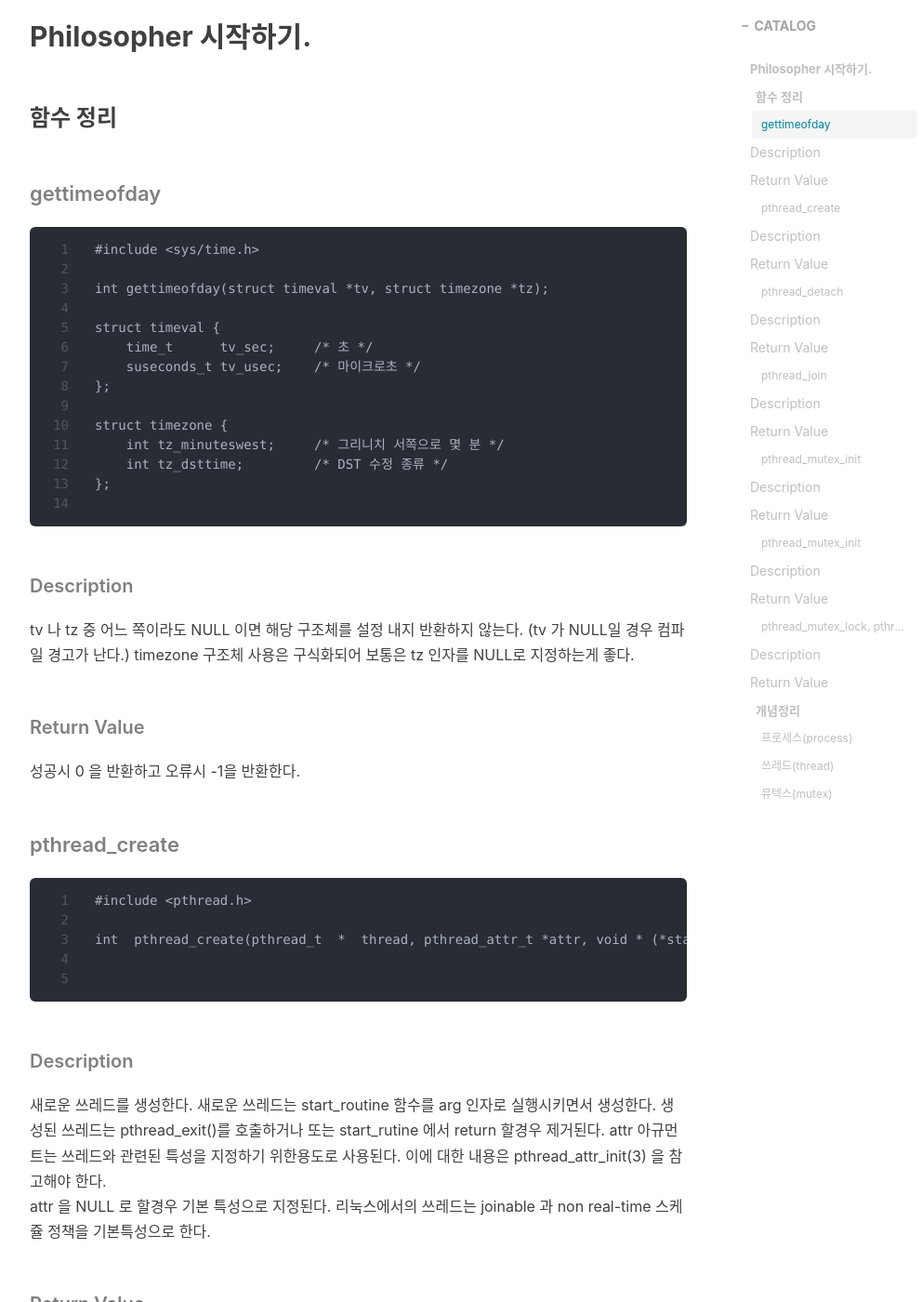
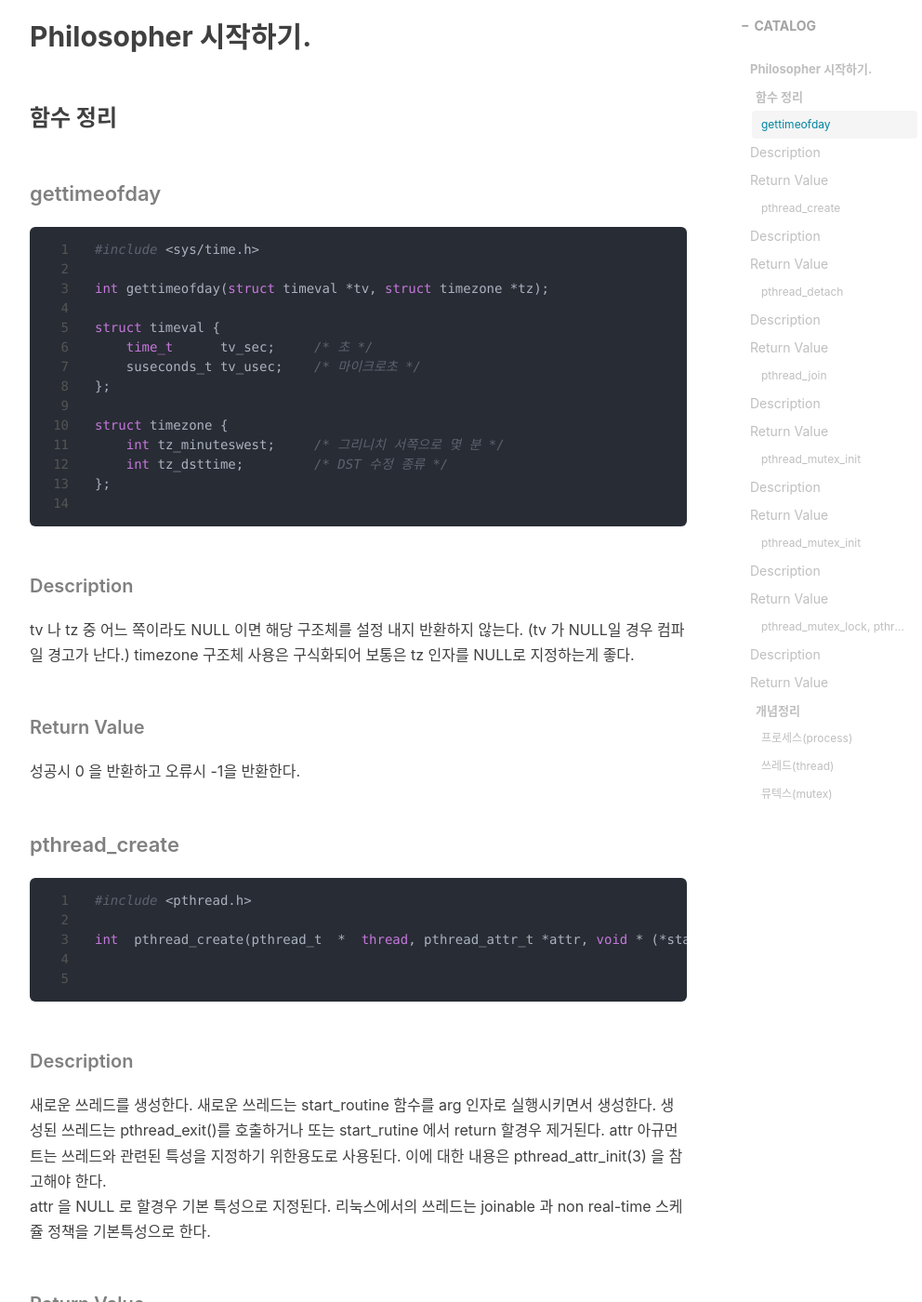
Before and after one commit to dino9881/dino9881.github.io, a Jekyll site: the page built from _posts/42/2022-07-01-philosophers.md, in a window 1280 px wide and 1400 px high, scrolled down 606 px. Shown: the whole window at 93% size, without its empty margins (233-1225 px from the left). Built offline with Jekyll 4.4.1, drawn with Linux system fonts in a browser that asks for light colours; nearby versions of some CDN libraries; comment, search, counter and statistics services are not loaded; some of the changed text lies outside the part shown.

Commit message:
[FIX] : post layout fix

````diff
--- a/_posts/42/2022-07-01-philosophers.md
+++ b/_posts/42/2022-07-01-philosophers.md
@@ -16,7 +16,7 @@ published: true
 ### 함수 정리
 
 #### gettimeofday
-```
+```c
 #include <sys/time.h>
 
 int gettimeofday(struct timeval *tv, struct timezone *tz);
@@ -32,6 +32,7 @@ struct timezone {
 };
 
 ```
+
 ##### Description
 tv 나 tz 중 어느 쪽이라도 NULL 이면 해당 구조체를 설정 내지 반환하지 않는다. (tv 가 NULL일 경우 컴파일 경고가 난다.)
 timezone 구조체 사용은 구식화되어 보통은 tz 인자를 NULL로 지정하는게 좋다.
@@ -39,13 +40,16 @@ timezone 구조체 사용은 구식화되어 보통은 tz 인자를 NULL로 지
 ##### Return Value
 성공시 0 을 반환하고 오류시 -1을 반환한다.
 #### pthread_create
-```
+
+``` c
 
 #include <pthread.h>
 
 int  pthread_create(pthread_t  *  thread, pthread_attr_t *attr, void * (*start_routine)(void *), void * arg);
 
 ```
+
+
 ##### Description
 새로운 쓰레드를 생성한다. 새로운 쓰레드는 start_routine 함수를 arg 인자로 실행시키면서 생성한다.
 생성된 쓰레드는 pthread_exit()를 호출하거나 또는 start_rutine 에서 return 할경우 제거된다.
@@ -56,13 +60,14 @@ attr 을 NULL 로 할경우 기본 특성으로 지정된다. 리눅스에서의
 성공할경우 쓰레드식별자인 thread 에 쓰레드 식별번호를 저장하고, 0을 리턴한다. 실패했을경우 에러코드 값을 리턴한다.
 쓰레드 생성을 위한 자원이 부족하거나, PTHREAD_THREADS_MAX를 초과해서 쓰레드 생성을 요청ㅇ할경우 에러가 발생한다.
 #### pthread_detach
-```
+``` c
 
 #include <pthread.h>
 
 int pthread_detach(pthread_t th);
 
 ```
+
 ##### Description
 쓰레드 식별자 th를 가지는 쓰레드를 메인쓰레드에서 분리 시킨다. th를 가지는 쓰레드가 종료되는 즉시 쓰레드의 모든 자원을 free 해 줄 것을 보증한다.
 detach시키지 않았다면 쓰레드가 종료한다고 하더라도 pthread_join을 호출하지 않는 한 자원을 되돌리지 않는다.
@@ -71,13 +76,14 @@ pthread_detach()함수를 호출하는 외에도 pthread_create()시 pthread_att
 ##### Return Value
 성공하면 0, 실패하면 0이 아닌 값을 리턴한다.
 #### pthread_join
-```
+``` c
 
 #include <pthread.h>
 
 int pthread_join(pthread_t th, void **thread_return);
 
 ```
+
 ##### Description
 쓰레드 식별번호 th 를 가진 쓰레드가 종료되는것을 기다린다. thread_return 값이 NULL이 아니라면 , 리턴값이 저장된 영역이 전달되게 된다.
 join되기 위해서는 쓰레드가 joinable 상태로 작동하고 있어야 하며, 만약 기다리는 쓰레드가 detached 상태라면 기다릴 수 없다.
@@ -86,13 +92,16 @@ joinable 쓰레드가 종료되면 , 메모리 자원의 해제가 자동으로
 ##### Return Value
 성공할 경우 thread 에 식별 번호를 저장하고 0을 리턴한다. 실패했을경우 에러코드 값을 리턴한다.
 #### pthread_mutex_init
-```
+
+``` c
+
 
 #include <pthread.h>
 
 int pthread_mutex_init(pthread_mutex_t * mutex, const pthread_mutex_attr *attr);
 
 ```
+
 ##### Description
 쓰레드가 공유하는 데이터 영역을 보호하기 위해서 사용되는 도구인 뮤텍스 객체를 초기화 하는 함수이다.
 첫번째 인자인 mutex는 초기화 시킬 뮤텍스 객체이다. attr인자를 통해 뮤텍스의 특징을 정의할 수 있다.
@@ -102,20 +111,22 @@ int pthread_mutex_init(pthread_mutex_t * mutex, const pthread_mutex_attr *attr);
 항상 0 을 반환한다.
 
 #### pthread_mutex_init
-```
+``` c
 
 #include <pthread.h>
 
 int pthread_mutex_destroy(pthread_mutex_t *mutex);
 
 ```
+
 ##### Description
 mutex가 가르키는 뮤텍스 객체를 파기한다.
 
 ##### Return Value
 성공시 0을 반환, 실패할 경우 -1을 반환한다.
 #### pthread_mutex_lock, pthread_mutex_unlock
-```
+
+``` c
 
 #include <pthread.h>
 
@@ -123,6 +134,7 @@ int pthread_mutex_lock(pthread_mutex_t *mutex);
 int pthread_mutex_unlock(pthread_mutex_t *mutex);
 
 ```
+
 ##### Description
 뮤텍스는 쓰레드간 공유하는 데이터 영역을 보호하기 위해 임계 영역을 만들고 임계영역내에 단 하나의 쓰레드만이 진입가능 하도록 하는 방식을 사용한다.
 lock은 임계영역에 진입하기 위한 요청, unlock은 임계영역을 빠져나오면서 다른 쓰레드에게 임계영역을 되돌려주기 위해서 사용한다. lock을 시도 했는데, 다른 쓰레드가 이미 있다면 해당 쓰레드가 unlock을 해서 나올때까지 기다린다.
````
